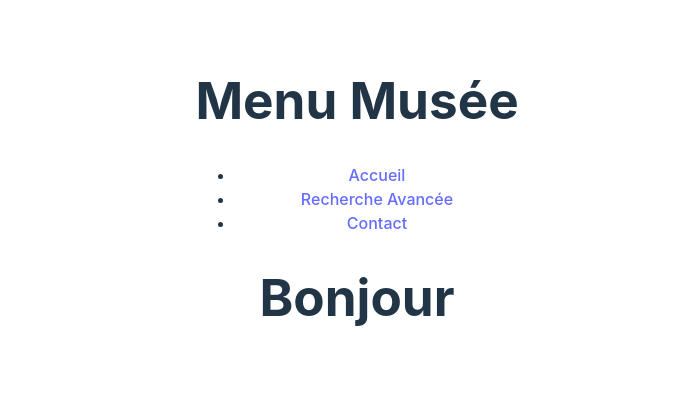
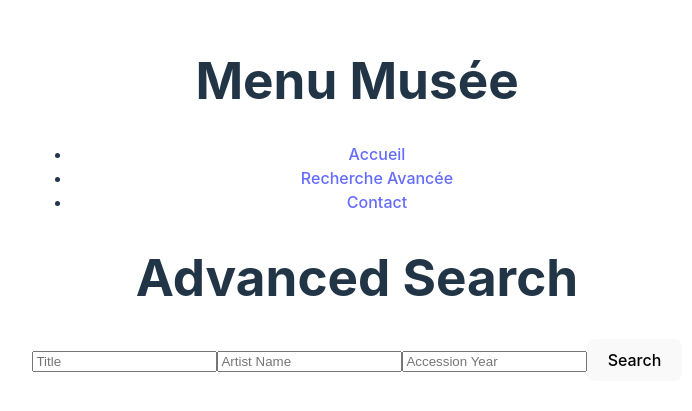
Before and after one commit to WezerClear/2webd, a React (Vite) app: page /advanced-search in a window 1280 px wide. Shown: the part 201-612 px from the top of the page, without its empty margins (283-975 px from the left). Built offline with nearby package versions, Linux system fonts and the light colour scheme.

Commit message:
feat advanced-search

```diff
--- a/src/Page/AdvancedSearch.tsx
+++ b/src/Page/AdvancedSearch.tsx
@@ -1,10 +1,92 @@
-// AdvancedSearch.tsx
-import React from "react";
+import React, { useState } from "react";
+import "../App.css";
+
+interface ArtObject {
+  objectID: number;
+  title: string;
+  primaryImage: string;
+}
 
 const AdvancedSearch: React.FC = () => {
+  const [title, setTitle] = useState<string>("");
+  const [artistDisplayName, setArtistDisplayName] = useState<string>("");
+  const [accessionYear, setAccessionYear] = useState<string>("");
+  const [searchResults, setSearchResults] = useState<ArtObject[]>([]);
+
+  const handleSearch = async () => {
+    try {
+      const queryParams = new URLSearchParams();
+      if (title) queryParams.append("title", title);
+      if (artistDisplayName) queryParams.append("artistDisplayName", artistDisplayName);
+      if (accessionYear) queryParams.append("accessionYear", accessionYear);
+
+      const searchResponse = await fetch(
+        `https://collectionapi.metmuseum.org/public/collection/v1/search?${queryParams.toString()}`
+      );
+      if (!searchResponse.ok) {
+        throw new Error("Failed to search objects");
+      }
+      const searchData = await searchResponse.json();
+      if (searchData.objectIDs && searchData.objectIDs.length > 0) {
+        const objectsData: ArtObject[] = [];
+        for (const objectID of searchData.objectIDs.slice(0, 10)) {
+          const objectResponse = await fetch(
+            `https://collectionapi.metmuseum.org/public/collection/v1/objects/${objectID}`
+          );
+          if (!objectResponse.ok) {
+            throw new Error("Failed to fetch object");
+          }
+          const objectData = await objectResponse.json();
+          objectsData.push({
+            objectID: objectData.objectID,
+            title: objectData.title,
+            primaryImage: objectData.primaryImage,
+          });
+        }
+        setSearchResults(objectsData);
+      } else {
+        setSearchResults([]);
+      }
+    } catch (error) {
+      console.error("Error searching data:", error);
+    }
+  };
+
   return (
-    <div>
-      <h1>Bonjour</h1>
+    <div className="App">
+      <h1>Advanced Search</h1>
+      <div className="search-bar">
+        <input
+          type="text"
+          placeholder="Title"
+          value={title}
+          onChange={(e) => setTitle(e.target.value)}
+        />
+        <input
+          type="text"
+          placeholder="Artist Name"
+          value={artistDisplayName}
+          onChange={(e) => setArtistDisplayName(e.target.value)}
+        />
+        <input
+          type="text"
+          placeholder="Accession Year"
+          value={accessionYear}
+          onChange={(e) => setAccessionYear(e.target.value)}
+        />
+        <button onClick={handleSearch}>Search</button>
+      </div>
+      {searchResults.length > 0 && (
+        <div className="search-results">
+          <h2>Search Results</h2>
+          {searchResults.map((result) => (
+            <div key={result.objectID} className="art-item">
+              <h3>{result.title}</h3>
+              <img src={result.primaryImage} alt={result.title} />
+            </div>
+          ))}
+        </div>
+      )}
     </div>
   );
 };
```
